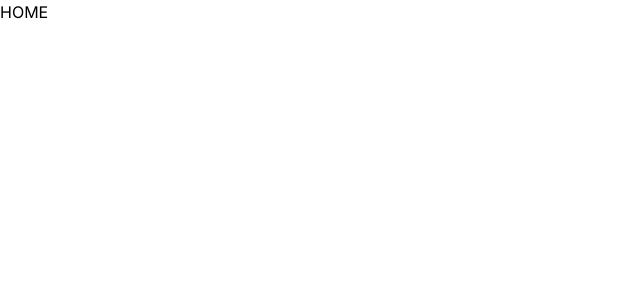
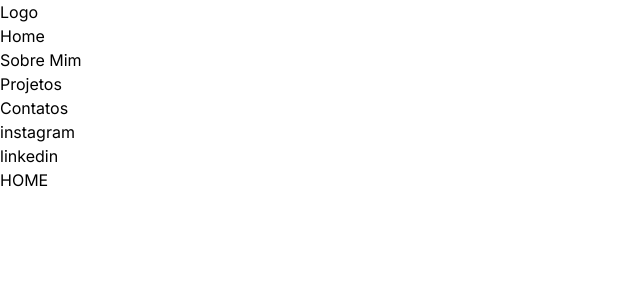
Before and after one commit to vt-hadano/vitorhadano, a Next.js app: page / in a window 1280 px wide. Shown: the top 300 px of the page, without its empty margins (0-640 px from the left). Built offline with nearby package versions, Linux system fonts and the light colour scheme.

Commit message:
adicao do Navbar no Layout.tsx

```diff
--- a/app/layout.tsx
+++ b/app/layout.tsx
@@ -1,12 +1,13 @@
 import './globals.css'
 import type { Metadata } from 'next'
 import { Inter } from 'next/font/google'
+import Navbar from './components/Navbar'
 
 const inter = Inter({ subsets: ['latin'] })
 
 export const metadata: Metadata = {
-  title: 'Create Next App',
-  description: 'Generated by create next app',
+  title: 'Vitor Hadano',
+  description: 'Portfólio Vitor Hadano',
 }
 
 export default function RootLayout({
@@ -16,7 +17,10 @@
 }) {
   return (
     <html lang="en">
-      <body className={inter.className}>{children}</body>
+      <body className={inter.className}>
+        <Navbar/>
+        {children}
+        </body>
     </html>
   )
 }
```
